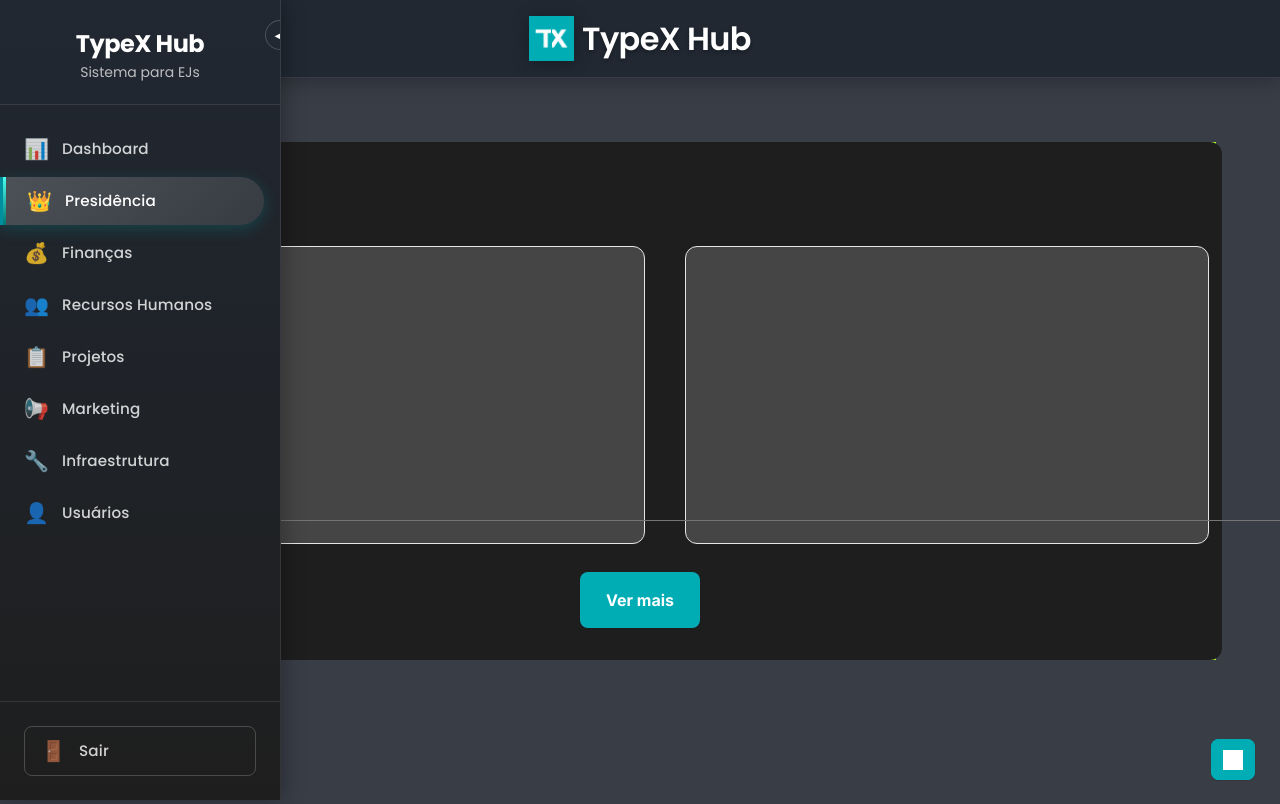
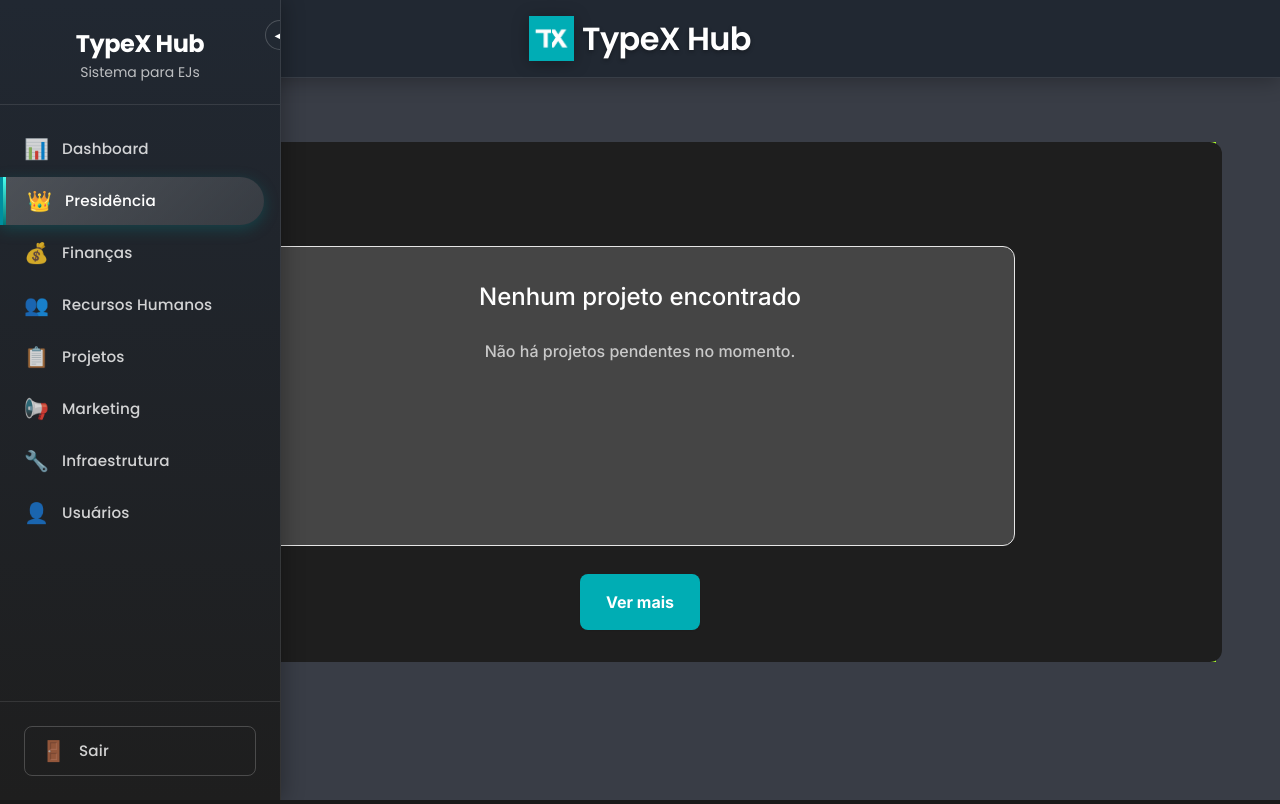
Before and after one commit to ejTypeX/typexhub-php, a PHP site: page /presidencia in a window 1280 px wide. Run offline with PHP 8.4, Linux system fonts and the light colour scheme.

Commit message:
[FEAT] inicio de integração com o banco para a presidência

```diff
--- a/src/assets/css/global.css
+++ b/src/assets/css/global.css
@@ -24,7 +26,7 @@
 
 .container {
     display: grid;
-    grid-template-columns: 1fr 1fr;
+    grid-template-columns: repeat(auto-fit, minmax(350px, 1fr));
     gap: 40px;
     padding: 20px 0;
     width: 100%;
@@ -42,32 +44,34 @@
     margin: 0 0 2vh 0;
 }
 
+/* CARD - Estrutura principal com flexbox */
 .card {
     display: flex;
     flex-direction: column;
     background: #454545;
     border: 1px solid #E6E6E6;
     border-radius: 12px;
-    height: 31vh;
-    width: 37vw;
+    max-width: 700px;
+    min-height: 250px;
+    width: 100%;
     padding: 24px;
     gap: 16px;
+    position: relative; /* Mantém para elementos que precisam */
 }
 
-
+/* Status button - agora com flexbox no topo */
 .card .status-button {
-    position: absolute;
+    display: flex;
+    align-items: center;
+    justify-content: center;
     width: 149px;
     height: 31px;
-    left: 33px;
-    top: 32px;
     background: #D33232;
     box-shadow: 0px 1px 2px rgba(0, 0, 0, 0.05);
     border-radius: 100px;
     border: none;
-    display: flex;
-    align-items: center;
-    justify-content: center;
+    align-self: flex-start; /* Alinha no início */
+    flex-shrink: 0;
 }
 
 .card .status-text {
@@ -79,66 +83,47 @@
     color: #FFFFFF;
 }
 
+/* Título - agora flexível */
 .card .project-title {
-    position: absolute;
-    width: 254px;
-    height: 40px;
-    left: 32px;
-    top: 76px;
     font-family: 'Inter';
     font-style: normal;
     font-weight: 500;
     font-size: 24px;
     line-height: 150%;
     color: #FFFFFF;
+    margin: 8px 0 0 0;
+    flex-shrink: 0;
 }
 
+/* Descrição - agora flexível e expandível */
 .card .project-description {
-    position: absolute;
-    width: 502px;
-    height: 24px;
-    left: 32px;
-    top: 134px;
     font-family: 'Inter';
     font-style: normal;
     font-weight: 500;
     font-size: 16px;
     line-height: 150%;
     color: #C9C9C9;
+    margin: 8px 0 auto 0;
+    flex-grow: 1; /* Expande para ocupar espaço disponível */
 }
 
-.card .action-button {
-    position: absolute;
-    width: 44px;
-    height: 41px;
-    right: 25px;
-    bottom: 20px;
-    background: #00ADB4;
-    box-shadow: 0px 1px 2px rgba(0, 0, 0, 0.05);
-    border-radius: 8px;
+/* Divider - agora usando flexbox */
+.card .divider {
+    width: 100%;
+    height: 1px;
     border: none;
+    background: #757575;
+    margin: 16px 0 8px 0;
+    flex-shrink: 0;
+}
+
+/* Footer section - container flex */
+.card .avatar-section {
     display: flex;
     align-items: center;
-    justify-content: center;
-}
-
-.card .action-icon {
-    width: 20px;
-    height: 20px;
-    background: #FFFFFF;
-}
-
-.card .avatar-section {
-    display: flex;
-    flex-direction: row;
-    align-items: center;
-    padding: 0px;
     gap: 16px;
-    position: absolute;
-    width: 208px;
-    height: 50px;
-    left: 24px;
-    bottom: 20px;
+    width: 100%;
+    flex-shrink: 0;
 }
 
 .card .avatar {
@@ -175,50 +158,59 @@
     font-size: 16px;
     line-height: 150%;
     color: #C9C9C9;
+    margin: 0;
 }
 
-.card .divider {
+/* Action button - posicionado no canto */
+.card .action-button {
     position: absolute;
-    width: 100%;
-    height: 1px;
-    left: 0px;
-    top: 65%;
-    border-top: 1px solid #757575;
+    width: 44px;
+    height: 41px;
+    right: 24px;
+    bottom: 24px;
+    background: #00ADB4;
+    box-shadow: 0px 1px 2px rgba(0, 0, 0, 0.05);
+    border-radius: 8px;
+    border: none;
+    display: flex;
+    align-items: center;
+    justify-content: center;
+    cursor: pointer;
 }
 
+.card .action-icon {
+    width: 20px;
+    height: 20px;
+    background: #FFFFFF;
+}
+
+/* Edit icon - removido posicionamento absoluto desnecessário */
 .card .edit-icon {
-    position: absolute;
     width: 30px;
     height: 30px;
-    left: 32px;
-    bottom: 5px;
 }
 
+/* Botão ver mais - mantido igual */
 .button_vermais {
     align-self: center;
     margin: 8px 0;
-    /* Button */
-
     background: #00ADB4;
-    /* Button Shadow */
     box-shadow: 0px 1px 2px rgba(0, 0, 0, 0.05);
     border-radius: 8px;
-    /* Ver mais */
-
     font-family: 'Inter';
     font-style: normal;
     font-weight: 700;
     font-size: 16px;
     line-height: 150%;
-    /* identical to box height, or 24px */
     display: flex;
     align-items: center;
     padding: 2vh 2vw;
-
     color: #FFFFFF;
+    border: none;
+    cursor: pointer;
 }
 
-/* Responsividade básica */
+/* Responsividade melhorada */
 @media (max-width: 768px) {
     .container {
         grid-template-columns: 1fr;
--- a/src/menu/presidencia/presidencia.php
+++ b/src/menu/presidencia/presidencia.php
@@ -1,54 +1,94 @@
 <?php
 include "../../include/header.php";
 include "../../include/sidebar.php";
+
+/*$stmt = $pdo->prepare("SELECT * FROM projetos WHERE status != 'Concluída'");
+$stmt->execute();
+$projetos = $stmt->fetchAll(PDO::FETCH_ASSOC);
+*/
 ?>
+<script>
+
+    // Função para expandir/contrair cards
+    function loadMoreProjects() {
+        const container = document.querySelector('.container');
+        const btnVerMais = document.getElementById('btnVerMais');
+        const allCards = document.querySelectorAll('.card');
+
+        // Verificar se está expandido
+        const isExpanded = container.classList.contains('expanded');
+
+        if (!isExpanded) {
+            // Expandir - mostrar todos os cards
+            allCards.forEach(card => card.classList.add('show-all'));
+            container.classList.add('expanded');
+            btnVerMais.textContent = 'Ver menos';
+        } else {
+            // Contrair - mostrar apenas os primeiros 6
+            allCards.forEach(card => card.classList.remove('show-all'));
+            container.classList.remove('expanded');
+            btnVerMais.textContent = 'Ver mais';
+
+            // Scroll suave para o topo da seção
+            document.getElementById('avisos_presidencia').scrollIntoView({
+                behavior: 'smooth',
+                block: 'start'
+            });
+        }
+    }
+</script>
 
 <section id="section_avisos_presidencia">
     <div id="avisos_presidencia" class="section">
         <h1>Avisos</h1>
         <div class="container">
-            <div class="card">
-                <button class="status-button">
-                    <span class="status-text">Atrasado</span>
+            <?php if (!empty($projetos)): ?>
+                <?php foreach ($projetos as $projeto): ?>
+                    <div class="card" data-id="<?= htmlspecialchars($projeto['id']) ?>">
+                        <button class="status-button <?= getStatusClass($projeto['status']) ?>">
+                            <span class="status-text"><?= htmlspecialchars($projeto['status']) ?></span>
                         </button>
-                <h2 class="project-title">TypeX Hub</h2>
-                <p class="project-description">Entrega do Projeto TypeX Hub</p>
+
+                        <h2 class="project-title"><?= htmlspecialchars($projeto['nome_projeto']) ?></h2>
+
+                        <p class="project-description"><?= htmlspecialchars($projeto['descricao']) ?></p>
+
                         <div class="divider"></div>
+
                         <div class="avatar-section">
                             <div class="avatar"></div>
                             <div class="user-info">
-                        <span class="user-name">Vitor Ferreira Viana</span>
-                        <span class="user-role">Diretor-Presidente</span>
+                                <span class="user-name"><?= htmlspecialchars($projeto['diretor_responsavel']) ?></span>
+                                <span class="user-role"><?= htmlspecialchars($projeto['empresa'] ?? 'Empresa') ?></span>
                             </div>
                         </div>
-                <button class="action-button">
-                    <div class="action-icon"></div>
+
+                        <button class="action-button open-modal"
+                                data-id="<?= htmlspecialchars($projeto['id']) ?>"
+                                data-modal="modal_gerenciar_projeto"
+                                title="Gerenciar projeto">
+                            <div class="action-icon">
+                                <i class="fa-solid fa-gear" style="color: white;"></i>
+                            </div>
                         </button>
-                <div class="edit-icon"></div>
                     </div>
-                        <div class="card">
-                <button class="status-button">
-                    <span class="status-text">Atrasado</span>
-                </button>
-                <h2 class="project-title">TypeX Hub</h2>
-                <p class="project-description">Entrega do Projeto TypeX Hub</p>
-                <div class="divider"></div>
-                <div class="avatar-section">
-                    <div class="avatar"></div>
-                    <div class="user-info">
-                        <span class="user-name">Vitor Ferreira Viana</span>
-                        <span class="user-role">Diretor-Presidente</span>
+                <?php endforeach; ?>
+            <?php else: ?>
+                <!-- Card vazio caso não haja projetos -->
+                <div class="card" style="text-align: center; justify-content: center;">
+                    <h2 class="project-title">Nenhum projeto encontrado</h2>
+                    <p class="project-description">Não há projetos pendentes no momento.</p>
                 </div>
+            <?php endif; ?>
         </div>
-                <button class="action-button">
-                    <div class="action-icon"></div>
-                </button>
-                <div class="edit-icon"></div>
-            </div>
-        </div>
-        <button class="button_vermais">Ver mais</button>
+
+        <?php if (/*count($projetos)*/true): ?>
+            <button class="button_vermais" onclick="loadMoreProjects()">Ver mais</button>
+        <?php endif; ?>
     </div>
 </section>
 
+
+
 </body>
 </html>
```
Also changed, not shown: other parts of src/assets/css/global.css (+25 -11 lines). Lines whose indentation alone changed are shown as unchanged.
